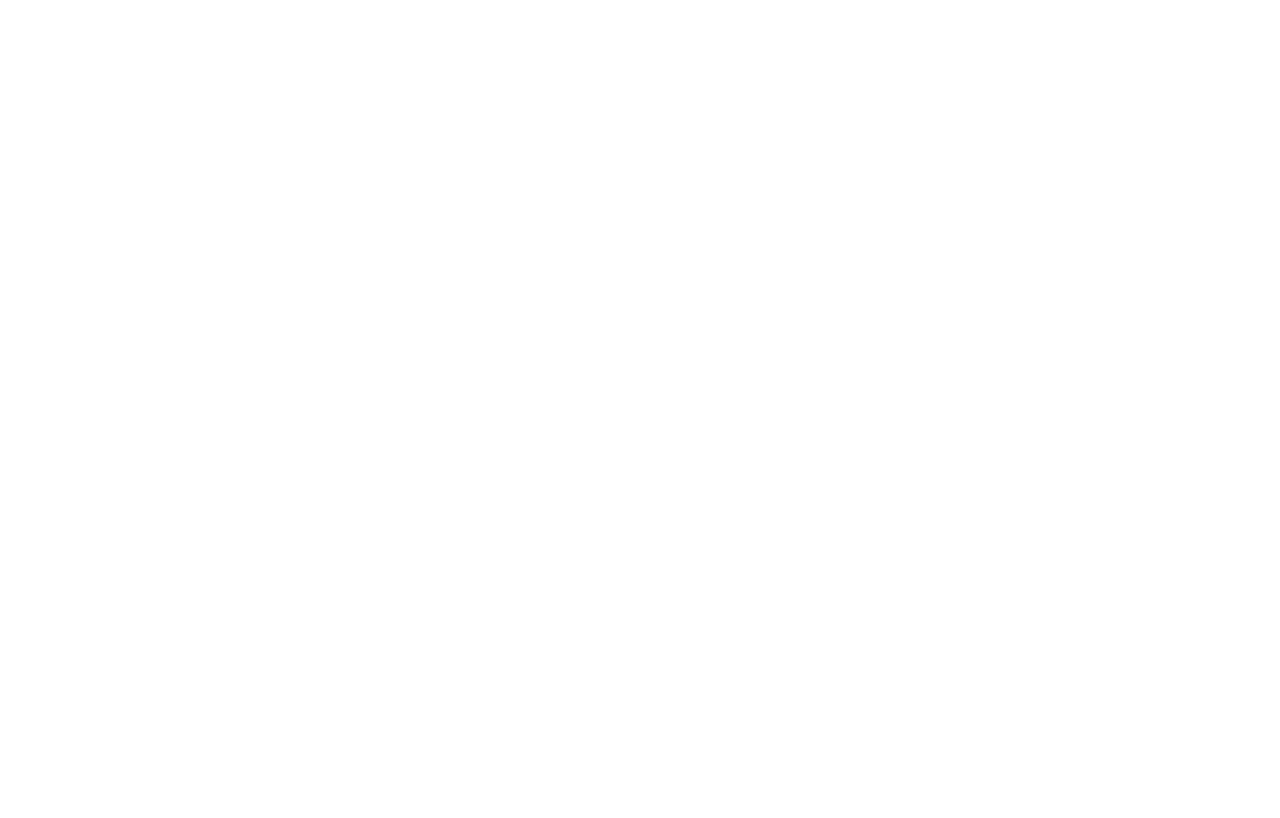
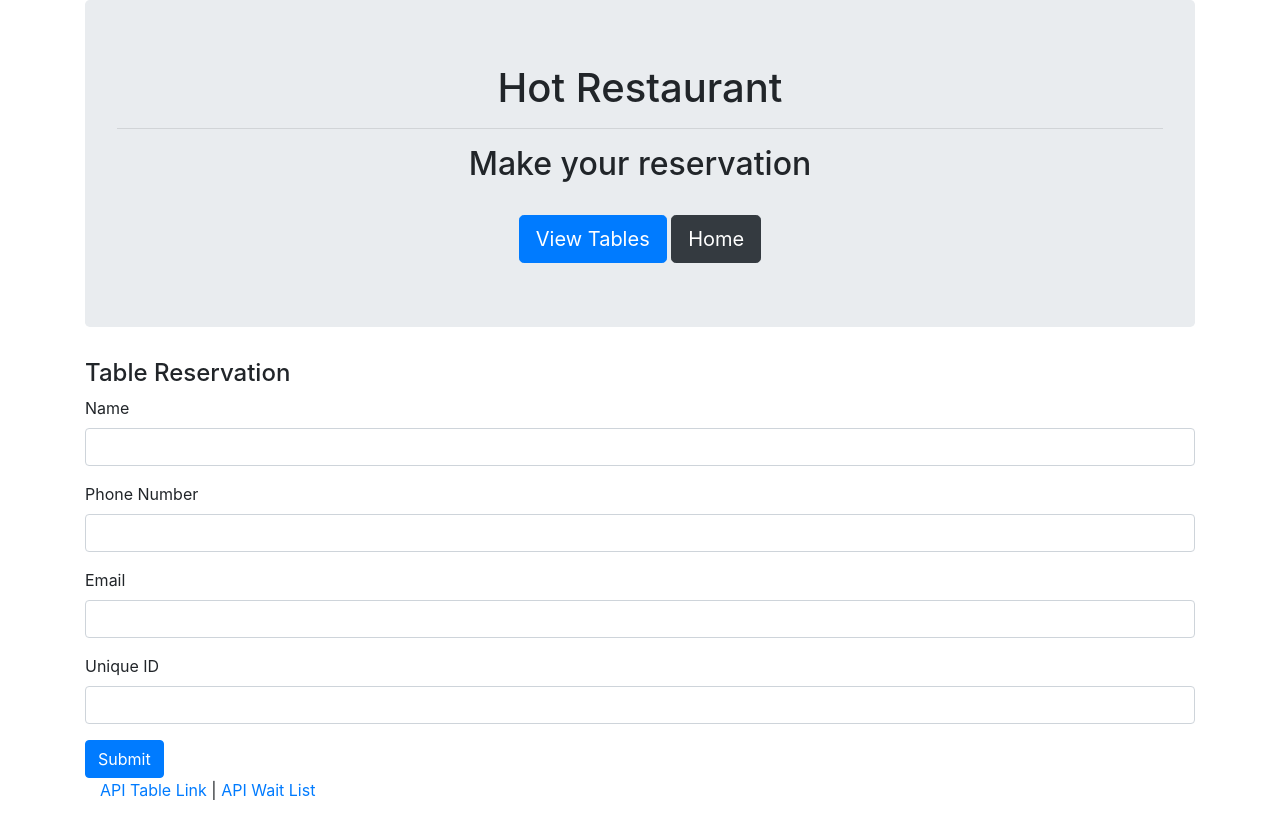
Before and after one commit to wrsmall/inclass, a website: page reserve.html in a window 1280 px wide. Drawn offline with nearby package versions, Linux system fonts and the light colour scheme.

Commit message:
html pages

```diff
--- a/reserve.html
+++ b/reserve.html
@@ -1,15 +1,77 @@
 <!DOCTYPE html>
 <html lang="en">
+<head>
+  <meta charset="UTF-8">
+  <meta name="viewport" content="width=device-width, initial-scale=1.0">
+  <meta http-equiv="X-UA-Compatible" content="ie=edge">
+  <title>Reserve</title>
+  <link rel="stylesheet" href="https://stackpath.bootstrapcdn.com/bootstrap/4.3.1/css/bootstrap.min.css" integrity="sha384-ggOyR0iXCbMQv3Xipma34MD+dH/1fQ784/j6cY/iJTQUOhcWr7x9JvoRxT2MZw1T" crossorigin="anonymous">
+</head>
+<body>
+  <div class="container">
 
-<head>
-    <meta charset="UTF-8">
-    <meta name="viewport" content="width=device-width, initial-scale=1.0">
-    <meta http-equiv="X-UA-Compatible" content="ie=edge">
-    <title>Reservations</title>
-</head>
+		<div class="jumbotron">
+			<h1 class="text-center"><span class="glyphicon glyphicon-fire"></span> Hot Restaurant</h1>
+			<hr>
+			<h2 class="text-center">Make your reservation</h2>
+			<br>
 
-<body>
+			<div class="text-center">
+				<a href="./tables.html"><button type="button" class="btn btn-lg btn-primary"><span class="glyphicon glyphicon-list-alt"></span> View Tables</button></a>
+        <a href="./index.html"><button type="button" class="btn btn-lg btn-dark"><span class="glyphicon glyphicon-home"></span>Home</button></a>
+			</div>
+    </div>
+
+
+		<div class="row">
+			<div class="col-lg-12">
+
+				<!-- Reservation Page -->
+				<div class="panel panel-default">
+					<div class="panel-heading">
+						<h4 class="panel-title">Table Reservation</h4>
+					</div>
+					<div class="panel-body">
+
+						<form role="form">
+
+							<div class="form-group">
+								<label for="">Name</label>
+								<input type="text" class="form-control" id="reserve_name">
+							</div>
+
+							<div class="form-group">
+								<label for="">Phone Number</label>
+								<input type="text" class="form-control" id="reserve_phone">
+							</div>
+
+							<div class="form-group">
+								<label for="">Email</label>
+								<input type="text" class="form-control" id="reserve_email">
+							</div>
+
+							<div class="form-group">
+								<label for="">Unique ID</label>
+								<input type="text" class="form-control" id="reserve_uniqueID">
+							</div>
+
+							<button type="submit" class="btn btn-primary submit">Submit</button>
+						</form>
+
+					</div>
+				</div>
+
+			</div>
+		</div>
+
+
+	    <footer class="footer">
+	      <div class="container">
+	        <p><a href="/api/tables">API Table Link</a> | <a href="/api/waitlist">API Wait List</a> </p>
+	      </div>
+	    </footer>
+
+	</div>
 
 </body>
-
 </html>
```
Also changed, not shown: index.html (+29 -8 lines), tables.html (+53 -8 lines).
